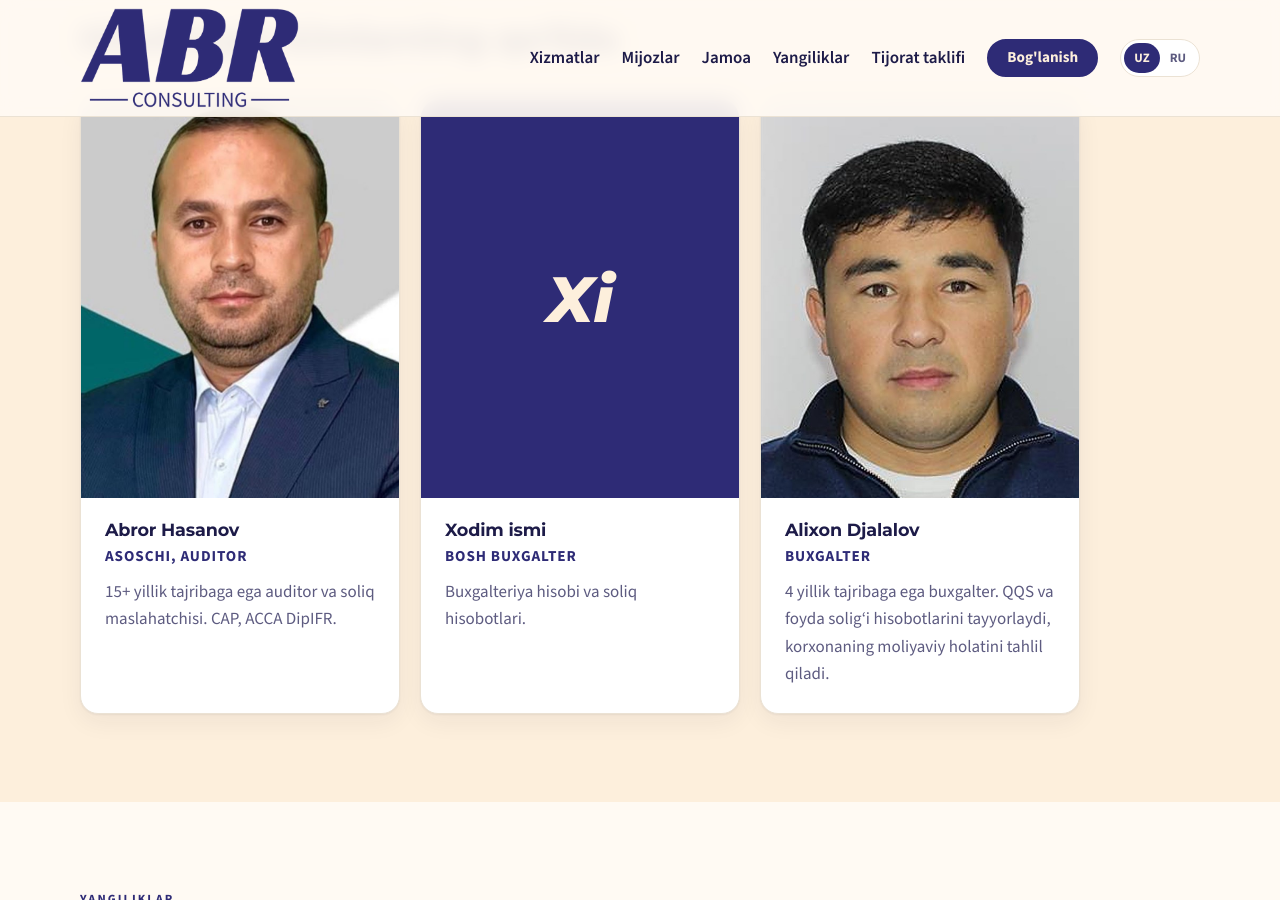
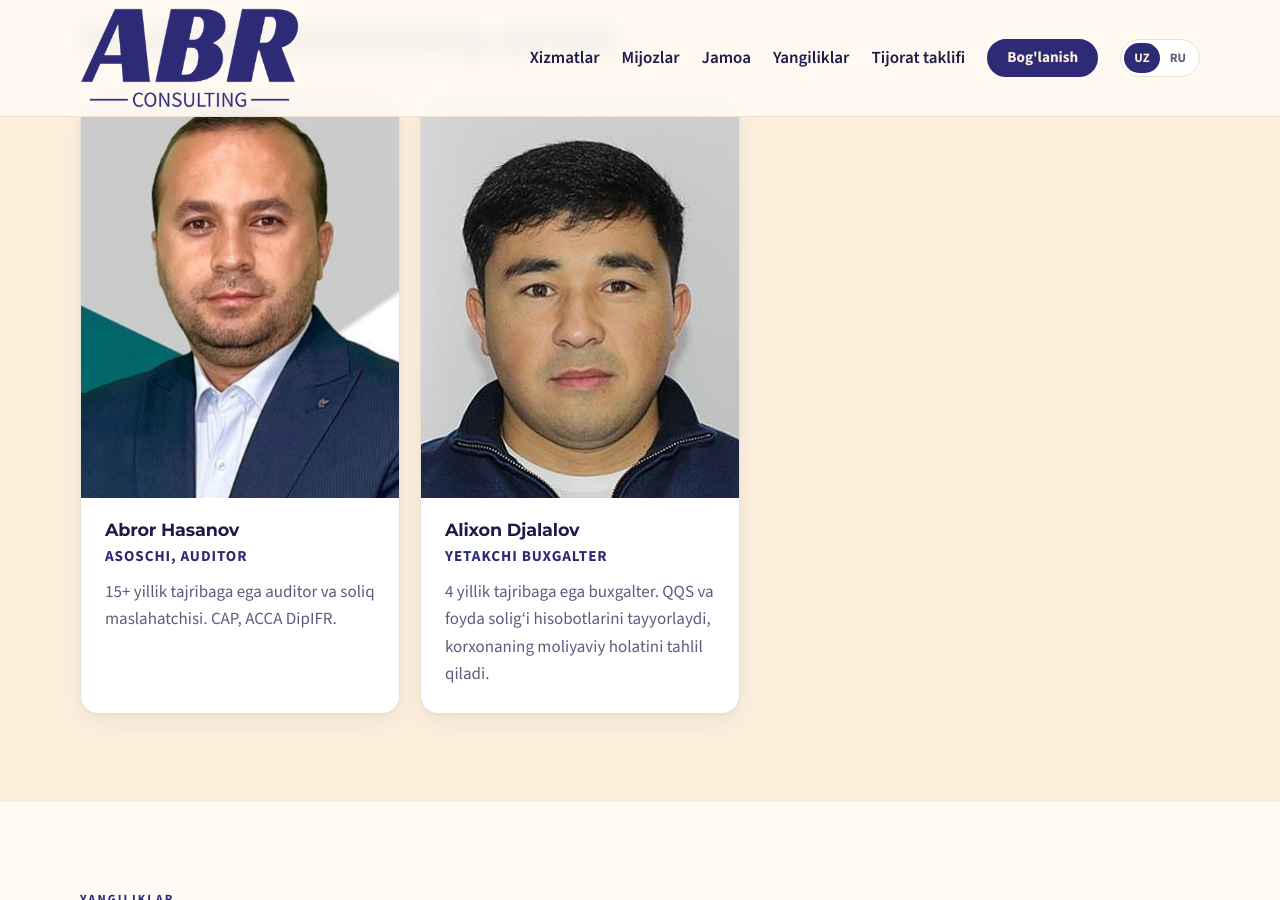
Before and after one commit to abrorhasanov365-sys/abr-consulting.uz, a Jekyll site: the page built from index.html, in a window 1280 px wide and 900 px high, scrolled down 2573 px. Built offline with Jekyll 4.4.1, drawn with Linux system fonts in a browser that asks for light colours.

Commit message:
Jamoa: Alixon — yetakchi buxgalter, bosh buxgalter namunasi olib tashlandi
Co-Authored-By: Claude Opus 5.5 <noreply@anthropic.com>
Claude-Session: https://claude.ai/code/session_011KwqFmBndHrWadM8Pe7Lr8

```diff
--- a/_data/ru/team.yml
+++ b/_data/ru/team.yml
@@ -3,11 +3,7 @@
   role: Основатель, аудитор
   photo: /assets/img/team/abror-hasanov.jpg
   bio: "Аудитор и налоговый консультант с опытом более 15 лет. CAP, ACCA DipIFR."
-- name: "Имя сотрудника"
-  role: Главный бухгалтер
-  photo: ""
-  bio: "Бухгалтерский учёт и налоговая отчётность."
 - name: Алихон Джалалов
-  role: Бухгалтер
+  role: Ведущий бухгалтер
   photo: /assets/img/team/alixon-djalalov.jpg
   bio: "Бухгалтер с 4-летним опытом. Готовит отчётность по НДС и налогу на прибыль, анализирует финансовое состояние предприятия."
--- a/_data/uz/team.yml
+++ b/_data/uz/team.yml
@@ -3,11 +3,7 @@
   role: Asoschi, auditor
   photo: /assets/img/team/abror-hasanov.jpg
   bio: "15+ yillik tajribaga ega auditor va soliq maslahatchisi. CAP, ACCA DipIFR."
-- name: "Xodim ismi"
-  role: Bosh buxgalter
-  photo: ""
-  bio: "Buxgalteriya hisobi va soliq hisobotlari."
 - name: Alixon Djalalov
-  role: Buxgalter
+  role: Yetakchi buxgalter
   photo: /assets/img/team/alixon-djalalov.jpg
   bio: "4 yillik tajribaga ega buxgalter. QQS va foyda solig‘i hisobotlarini tayyorlaydi, korxonaning moliyaviy holatini tahlil qiladi."
```
